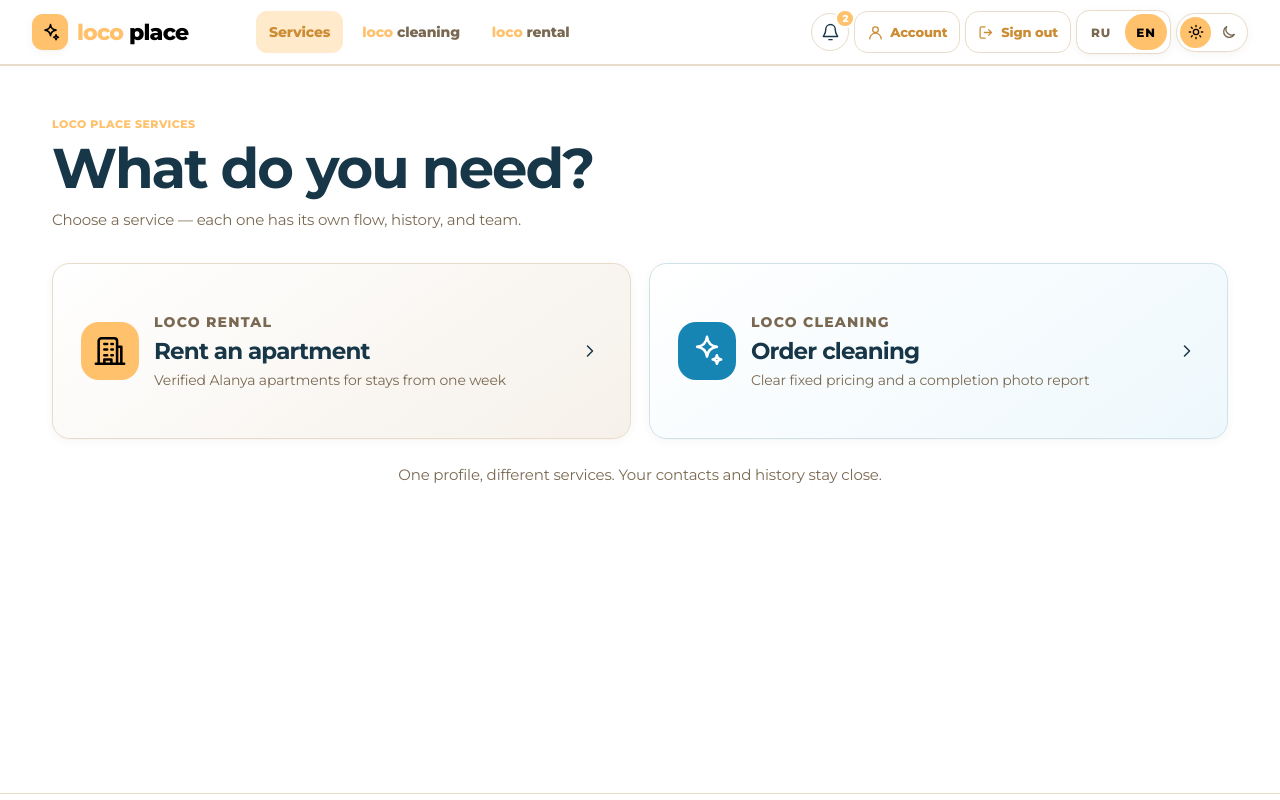
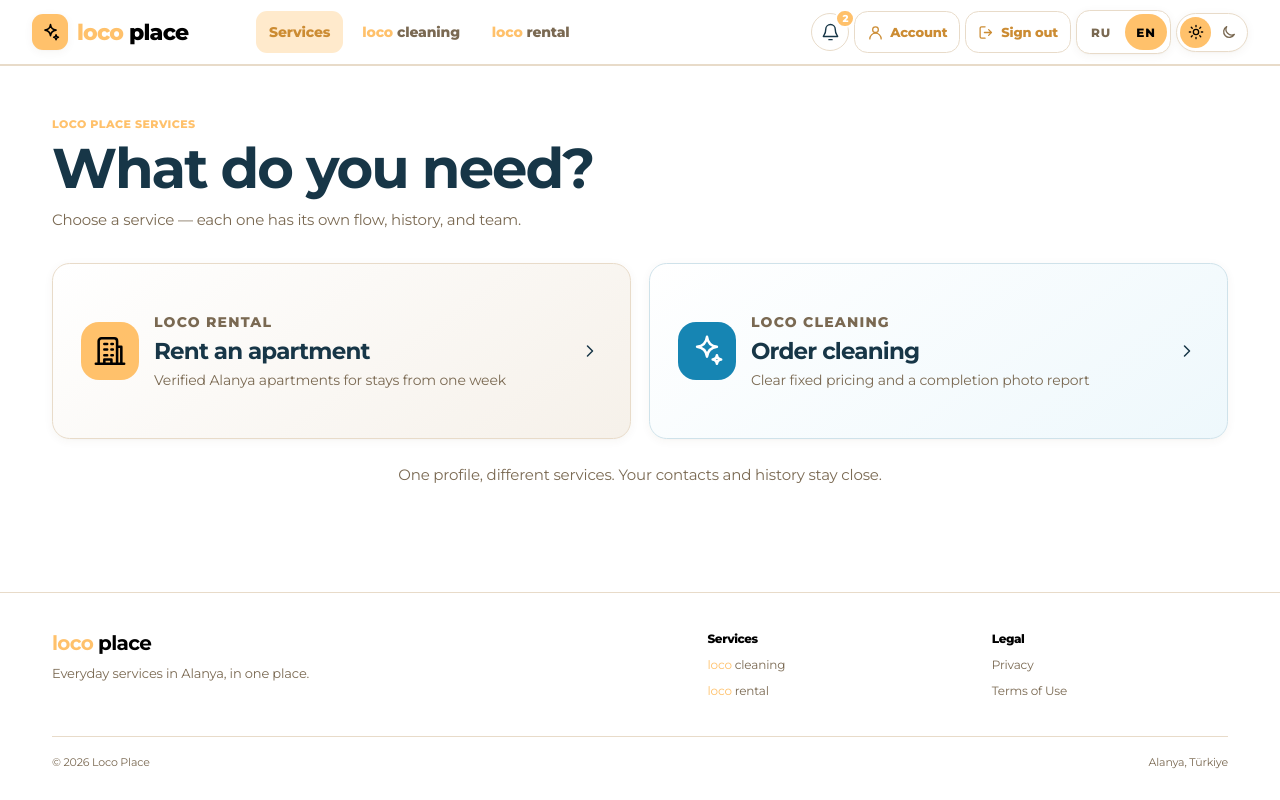
Before and after one commit to Elessarov1/go-cleany, a React (Vite) app in the folder frontend/: page / in a window 1280 px wide. Shown: the top 800 px of the page. Built offline with nearby package versions, Linux system fonts and the light colour scheme; no server answers.

Commit message:
fix footer position on short pages

```diff
--- a/frontend/src/styles/site-footer.css
+++ b/frontend/src/styles/site-footer.css
@@ -1,6 +1,29 @@
 /* Compact public footer and legal pages. */
 
+/*
+ * The shared mobile shell historically makes app-content at least one viewport high.
+ * Once a footer is present that would force short web pages to scroll by the footer height.
+ * On standalone customer web pages, let the shell itself own the viewport height and let
+ * shell-body consume the remaining space between the header and footer instead.
+ */
+.service-shell[data-platform="web"][data-layout="customer"] .app-container {
+  display: flex;
+  min-height: 100dvh;
+  flex-direction: column;
+}
+
+.service-shell[data-platform="web"][data-layout="customer"] .shell-body {
+  flex: 1 0 auto;
+  min-height: 0;
+}
+
+.service-shell[data-platform="web"][data-layout="customer"] .app-content {
+  min-height: 0;
+}
+
 .site-footer {
+  flex: 0 0 auto;
+  margin-top: auto;
   border-top: 1px solid var(--color-line);
   background: color-mix(in srgb, var(--color-surface) 70%, var(--color-canvas));
 }
```
